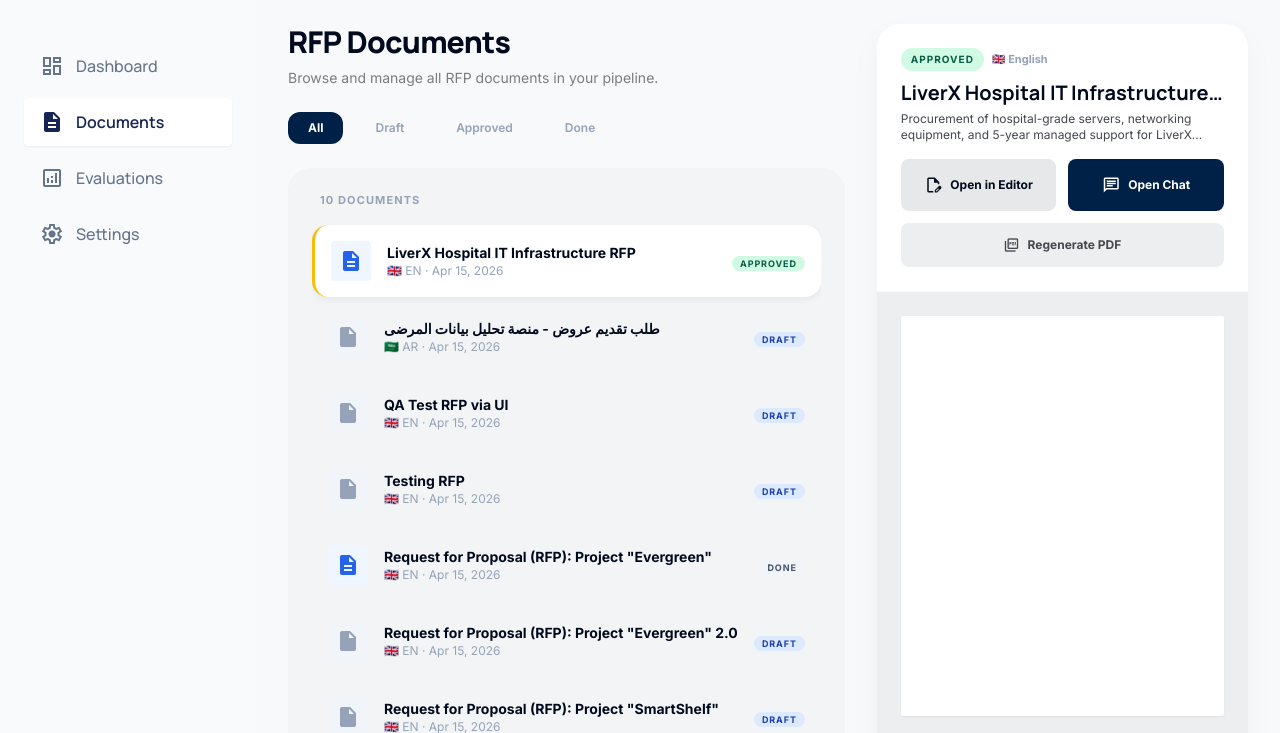
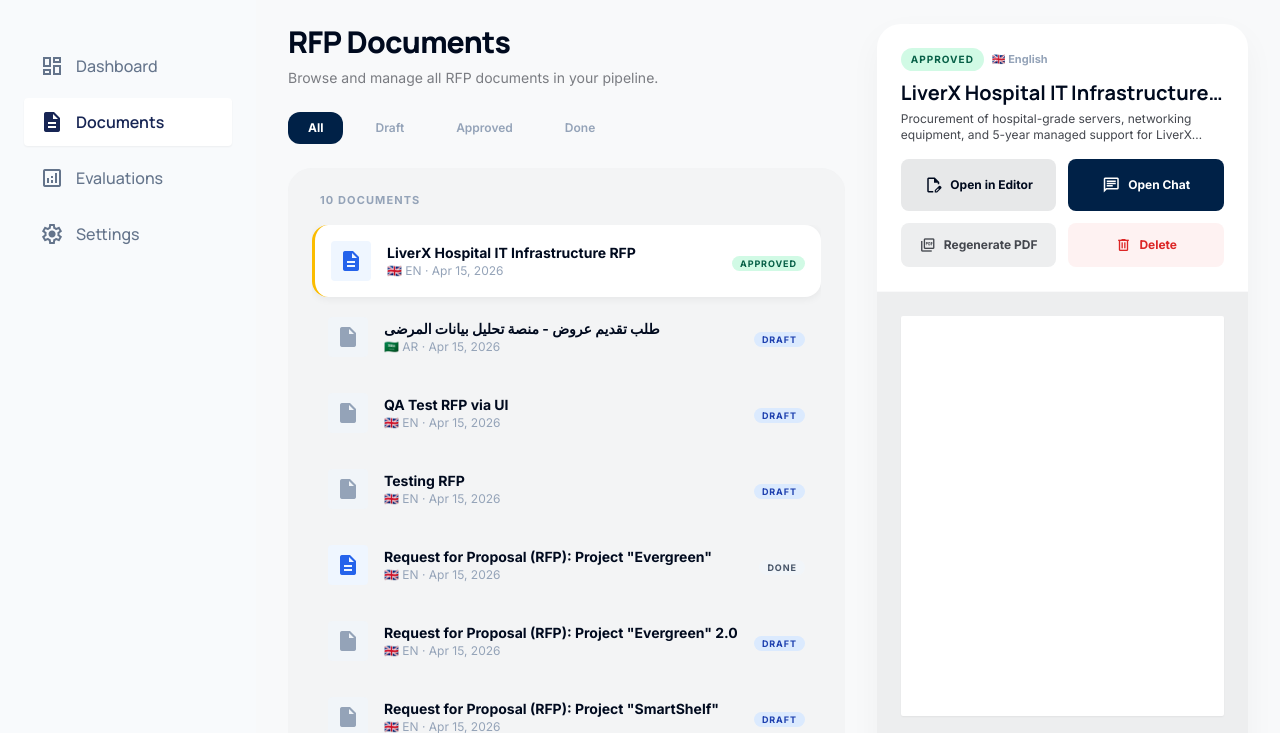
Before and after one commit to HamzaAbuSaleh2004/RFP-agent-, a FastAPI app: page /documents in a window 1280 px wide. Shown: the part 80-813 px from the top of the page. Run offline with FastAPI, Linux system fonts and the light colour scheme; some libraries are stand-ins or nearby versions.

Commit message:
feat: initialize FastAPI application with RFP management endpoints, i18n support, and document tracking.

```diff
--- a/rfp_agent/i18n.py
+++ b/rfp_agent/i18n.py
@@ -36,8 +36,8 @@ _TRANSLATIONS: dict[str, dict[str, str]] = {
 
     # ── Dashboard headings ────────────────────────────────────────────────────
     "dashboard.welcome":     {"en": "Welcome back, Director.",             "ar": "مرحباً بعودتك، المدير."},
-    "dashboard.efficiency":  {"en": "Your procurement pipeline is at 84% efficiency.",
-                               "ar": "كفاءة خط المشتريات لديك تبلغ 84%."},
+    "dashboard.efficiency":  {"en": "Your procurement pipeline",
+                               "ar": "خط المشتريات"},
     "dashboard.pipeline":    {"en": "RFP Pipeline",                       "ar": "خط طلبات العروض"},
 
     # ── Stats cards ───────────────────────────────────────────────────────────
--- a/rfp_agent/main.py
+++ b/rfp_agent/main.py
@@ -26,7 +26,7 @@ GUIDELINE_FILES = {
 }
 
 from rfp_agent.agent import root_agent
-from rfp_agent.rfp_store import create_rfp, list_rfps, get_rfp, patch_rfp
+from rfp_agent.rfp_store import create_rfp, list_rfps, get_rfp, patch_rfp, delete_rfp
 from rfp_agent.i18n import t, is_rtl, get_locale_from_cookie, all_translations, SUPPORTED_LOCALES
 from google.adk import Runner
 from google.adk.sessions.in_memory_session_service import InMemorySessionService
@@ -177,6 +177,14 @@ async def api_patch_rfp(rfp_id: str, body: PatchRFPRequest):
     if updated is None:
         raise HTTPException(status_code=404, detail="RFP not found")
     return JSONResponse(content=updated)
+
+
+@app.delete("/api/rfps/{rfp_id}")
+async def api_delete_rfp(rfp_id: str):
+    success = delete_rfp(rfp_id)
+    if not success:
+        raise HTTPException(status_code=404, detail="RFP not found")
+    return JSONResponse(content={"detail": "Deleted successfully"})
 
 
 @app.get("/api/rfps/{rfp_id}/evaluation")
--- a/rfp_agent/rfp_store.py
+++ b/rfp_agent/rfp_store.py
@@ -121,3 +121,17 @@ def patch_rfp(rfp_id: str, updates: dict) -> Optional[dict]:
         return r
 
     return None
+
+
+def delete_rfp(rfp_id: str) -> bool:
+    """
+    Delete an RFP from the local store.
+    Returns True if found and deleted, False otherwise.
+    """
+    records = _load()
+    original_len = len(records)
+    records = [r for r in records if r["id"] != rfp_id]
+    if len(records) < original_len:
+        _save(records)
+        return True
+    return False
--- a/rfp_agent/templates/documents.html
+++ b/rfp_agent/templates/documents.html
@@ -226,9 +226,14 @@
               {{ t('docs.open_chat', locale) }}
             </a>
             <button id="action-regen" onclick="regenPDF()"
-               class="col-span-2 flex items-center justify-center gap-2 px-4 py-2.5 bg-surface-container text-on-surface-variant font-bold rounded-xl text-xs hover:bg-surface-container-high transition-all disabled:opacity-40 disabled:cursor-not-allowed">
+               class="col-span-1 flex items-center justify-center gap-2 px-4 py-2.5 bg-surface-container text-on-surface-variant font-bold rounded-xl text-xs hover:bg-surface-container-high transition-all disabled:opacity-40 disabled:cursor-not-allowed">
               <span class="material-symbols-outlined text-base" id="regen-icon">picture_as_pdf</span>
               <span id="regen-label">Regenerate PDF</span>
+            </button>
+            <button onclick="confirmDelete()"
+               class="col-span-1 flex items-center justify-center gap-2 px-4 py-2.5 bg-red-50 text-red-600 font-bold rounded-xl text-xs hover:bg-red-100 transition-all">
+              <span class="material-symbols-outlined text-base">delete</span>
+              Delete
             </button>
           </div>
         </div>
@@ -429,6 +434,82 @@ async function regenPDF() {
   .doc-filter.active-filter { background: #002147; color: #fff; }
 </style>
 
+<!-- Delete Modal -->
+<div id="delete-modal" class="hidden fixed inset-0 z-[100] flex items-center justify-center bg-black/30 backdrop-blur-sm">
+  <div class="bg-white rounded-2xl shadow-2xl p-8 max-w-sm w-full mx-4">
+    <div class="flex items-center gap-3 mb-4">
+      <div class="w-12 h-12 rounded-xl bg-red-100 flex items-center justify-center">
+        <span class="material-symbols-outlined text-red-600 text-2xl">warning</span>
+      </div>
+      <div>
+        <p class="font-bold text-primary text-lg">Delete RFP</p>
+      </div>
+    </div>
+    <p class="text-sm text-on-surface-variant mb-6">
+      Are you sure you want to delete <strong id="delete-rfp-name" class="text-primary"></strong>? This action cannot be undone.
+    </p>
+    <div class="flex gap-3">
+      <button onclick="executeDelete()" id="btn-confirm-delete"
+        class="flex-1 py-3 rounded-lg text-sm font-bold text-white bg-red-600 hover:bg-red-700 transition-all flex items-center justify-center gap-2">
+        Delete
+      </button>
+      <button onclick="document.getElementById('delete-modal').classList.add('hidden')"
+        class="flex-1 py-3 rounded-lg text-sm font-bold text-primary bg-surface-container-high hover:bg-surface-container-highest transition-all">
+        Cancel
+      </button>
+    </div>
+  </div>
+</div>
+
+<script>
+function confirmDelete() {
+  const rfpId = document.getElementById('action-regen').dataset.rfpId;
+  if (!rfpId) return;
+  const rfp = ALL_RFPS.find(r => r.id === rfpId);
+  if (!rfp) return;
+  document.getElementById('delete-rfp-name').textContent = rfp.title || "this RFP";
+  document.getElementById('delete-modal').classList.remove('hidden');
+}
+
+async function executeDelete() {
+  const btn = document.getElementById('btn-confirm-delete');
+  const rfpId = document.getElementById('action-regen').dataset.rfpId;
+  if (!rfpId) return;
+
+  btn.disabled = true;
+  btn.innerHTML = 'Deleting...';
+
+  try {
+    const res = await fetch(`/api/rfps/${rfpId}`, { method: 'DELETE' });
+    if (!res.ok) throw new Error('Deletion failed');
+
+    document.getElementById('delete-modal').classList.add('hidden');
+
+    // Hide preview
+    document.getElementById('preview-loaded').classList.add('hidden');
+    document.getElementById('preview-empty').classList.remove('hidden');
+
+    // Remove from in-memory array and re-render
+    const idx = ALL_RFPS.findIndex(r => r.id === rfpId);
+    if (idx !== -1) ALL_RFPS.splice(idx, 1);
+    renderRFPList();
+
+    // Select first available element after delete if it exists
+    if (ALL_RFPS.length > 0) {
+      selectRFP(ALL_RFPS[0].id);
+    } else {
+      selectedId = null;
+    }
+
+  } catch (err) {
+    alert(err.message);
+  } finally {
+    btn.disabled = false;
+    btn.innerHTML = 'Delete';
+  }
+}
+</script>
+
 <script>
 function setLang(locale) {
   document.cookie = `ui_lang=${locale};path=/;max-age=31536000`;
```
